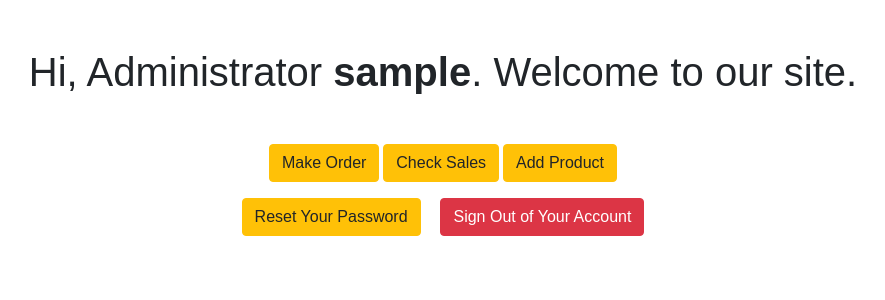
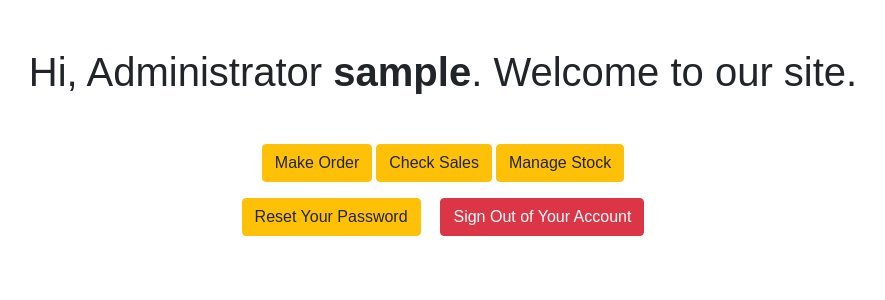
Before and after one commit to kunfirekun/simple_inventory_tracker, a PHP site: page /home-admin.php in a window 1280 px wide. Shown: the top 300 px of the page, without its empty margins (197-1082 px from the left). Run offline with PHP 8.4, Linux system fonts and the light colour scheme; the visitor is signed in with stand-in values (Sample User, id 1).

Commit message:
updated the buttons to order, sales and stock

```diff
--- a/home-admin.php
+++ b/home-admin.php
@@ -22,9 +22,9 @@ if(!isset($_SESSION["loggedin"]) || $_SESSION["loggedin"] !== true){
 <body>
     <h1 class="my-5">Hi, Administrator <b><?php echo htmlspecialchars($_SESSION["username"]); ?></b>. Welcome to our site.</h1>
     <p>
-    <a href="sales.php" class="btn btn-warning">Make Order</a>
-    <a href="checksales.php" class="btn btn-warning">Check Sales</a>
-    <a href="addproduct.php" class="btn btn-warning">Add Product</a>
+    <a href="order.php" class="btn btn-warning">Make Order</a>
+    <a href="sales.php" class="btn btn-warning">Check Sales</a>
+    <a href="stock.php" class="btn btn-warning">Manage Stock</a>
     </p>
     <p>
         <a href="reset-password.php" class="btn btn-warning">Reset Your Password</a>
```
